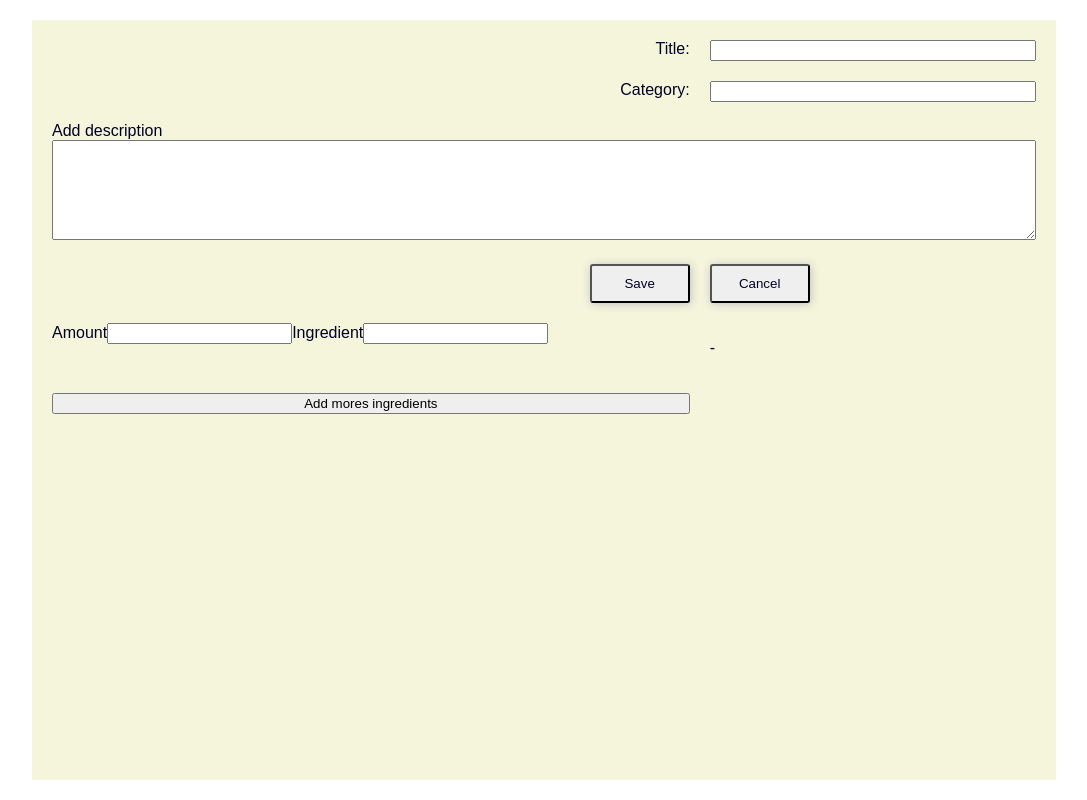
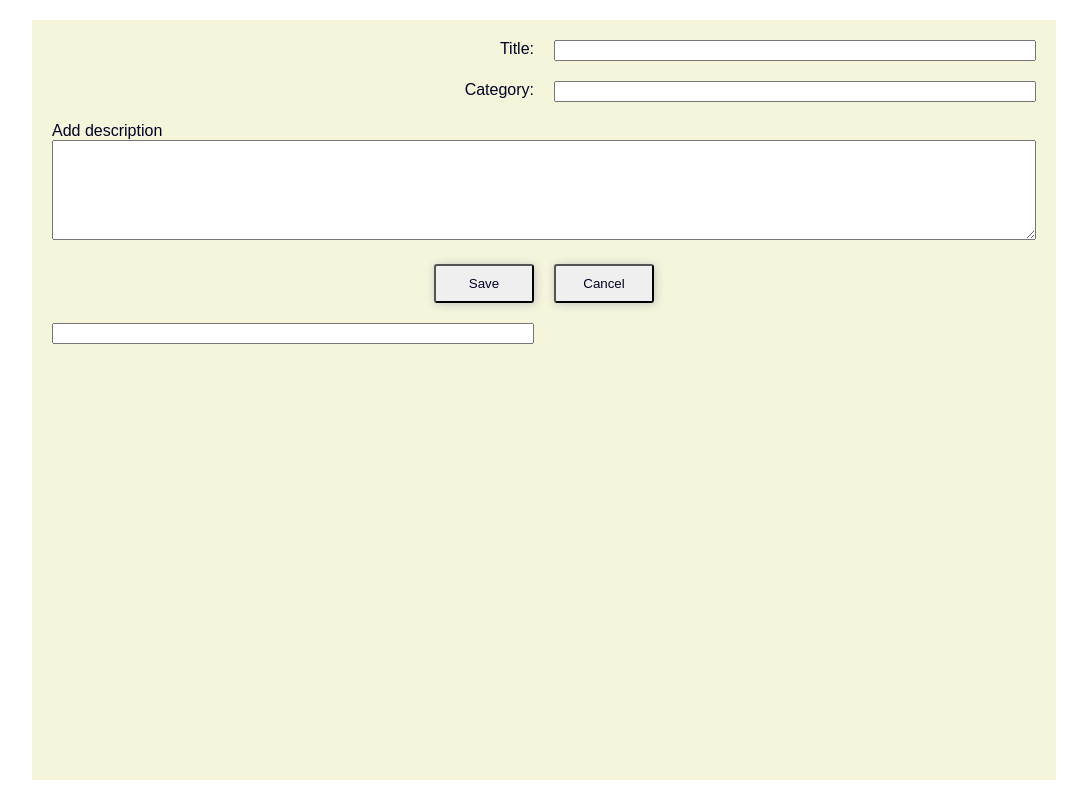
Before and after one commit to Ditiite/react-redux-blog, a React (Create React App) app: page /newpost in a window 1280 px wide. Shown: the whole page, without its empty margins (96-1183 px from the left). Built offline with nearby package versions, Linux system fonts and the light colour scheme; a small style sheet from the web is missing; a web font is replaced by a local one.

Commit message:
Try adding ingredients

```diff
--- a/src/components/NewPost.js
+++ b/src/components/NewPost.js
@@ -4,6 +4,7 @@ import React, { Component } from 'react';
 import PropTypes from 'prop-types';
 import { connect } from 'react-redux';
 import { addPost } from '../actions/indexAction';
+//import AddIngredient from './addIngredient';
 
 export class NewPost extends Component {
     constructor(props) {
@@ -25,6 +26,15 @@ export class NewPost extends Component {
         this.setState({
             [event.target.name]: event.target.value
         });
+        console.log([event.target.name], event.target.value);
+    }
+
+    handleChangeI = (event) => {
+
+        this.setState({
+            ingredients: [...this.state.ingredients, event.target.value]
+        });
+        console.log('amount', this.state.ingredients)
     }
 
     handleIngredients = (e) => {
@@ -32,6 +42,7 @@ export class NewPost extends Component {
             amount: e.target.value,
             ingredient: e.target.value
         })
+
     }
 
     save = (event) => {
@@ -73,25 +84,35 @@ export class NewPost extends Component {
         return (
             <form id="add-post" onSubmit={this.save}>
                 <label className="add-post-title">Title:</label>
-                <input className="add-post-title-input" type="text" name="title" onChange={this.handleChange} />
+                <input className="add-post-title-input"
+                    type="text" name="title"
+                    onChange={this.handleChange}
+                    value={this.state.value} />
 
                 <label className="add-post-category">Category:</label>
-                <input className="add-post-category-input" type="text" name="category" onChange={this.handleChange} />
+                <input className="add-post-category-input"
+                    type="text"
+                    name="category"
+                    onChange={this.handleChange}
+                    value={this.state.value} />
 
                 <div className="write-new-post">
                     <label>Add description</label>
                     <br />
-                    <textarea className="write-new-post-textarea" name="text" onChange={this.handleChange} />
+                    <textarea className="write-new-post-textarea"
+                        name="text"
+                        onChange={this.handleChange}
+                        value={this.state.value} />
                 </div>
-                <div className="add-new-ingredient">
-                    <label>Amount</label>
-                    <input type="text" name="amount" onChange={this.handleChange} />
 
-                    <label>Ingredient</label>
-                    <input type="text" name="ingredient" onChange={this.handleChange} />
-                </div>
-                <p>{this.state.amount} - {this.state.ingredient}</p>
-                <button onClick={this.handleIngredients}>Add mores ingredients</button>
+                <input name="amount"
+                    onChange={this.handleChangeI}
+                    value={this.state.value} />
+                {/* <AddIngredient
+                    amount={this.state.amount}
+                    ingredient={this.state.ingredient}
+                    handleIngredients={this.handleIngredients}
+                    handleChange={this.handleChangeI} /> */}
 
                 <button className="btn-save btn">Save</button>
                 <button onClick={this.cancel} className="btn-cancel btn" type="reset">Cancel</button>
--- /dev/null
+++ b/src/components/addIngredient.js
@@ -0,0 +1,25 @@
+import React, { Component } from 'react';
+
+class AddIngredient extends Component {
+    constructor(props) {
+        super(props);
+
+    }
+
+    render() {
+        console.log(this.state);
+        return (
+            <div>
+                <div className="add-new-ingredient">
+                    <label>Amount</label>
+                    <input type="text" name="amount" onChange={this.props.handleChange} />
+
+                    <label>Ingredient</label>
+                    <input type="text" name="ingredient" onChange={this.props.handleChange} />
+                </div>
+                <button>Add ingredient</button>
+            </div >
+        );
+    }
+}
+export default AddIngredient;
--- a/src/container/PostDetails.js
+++ b/src/container/PostDetails.js
@@ -1,5 +1,5 @@
 import React, { Component } from 'react';
-import PropTypes from 'prop-types';
+//import PropTypes from 'prop-types';
 import { connect } from 'react-redux';
 import { Link } from 'react-router-dom';
 import { selectPost, deletePost } from '../actions/indexAction';
--- a/src/reducers/reducer.js
+++ b/src/reducers/reducer.js
@@ -9,7 +9,6 @@ const generateId = ((startId) => {
 })(initialState.currentId);
 
 /**
- *
  * @param {post[]} posts
  * @param {type: any, payload: any} action
  */
```
